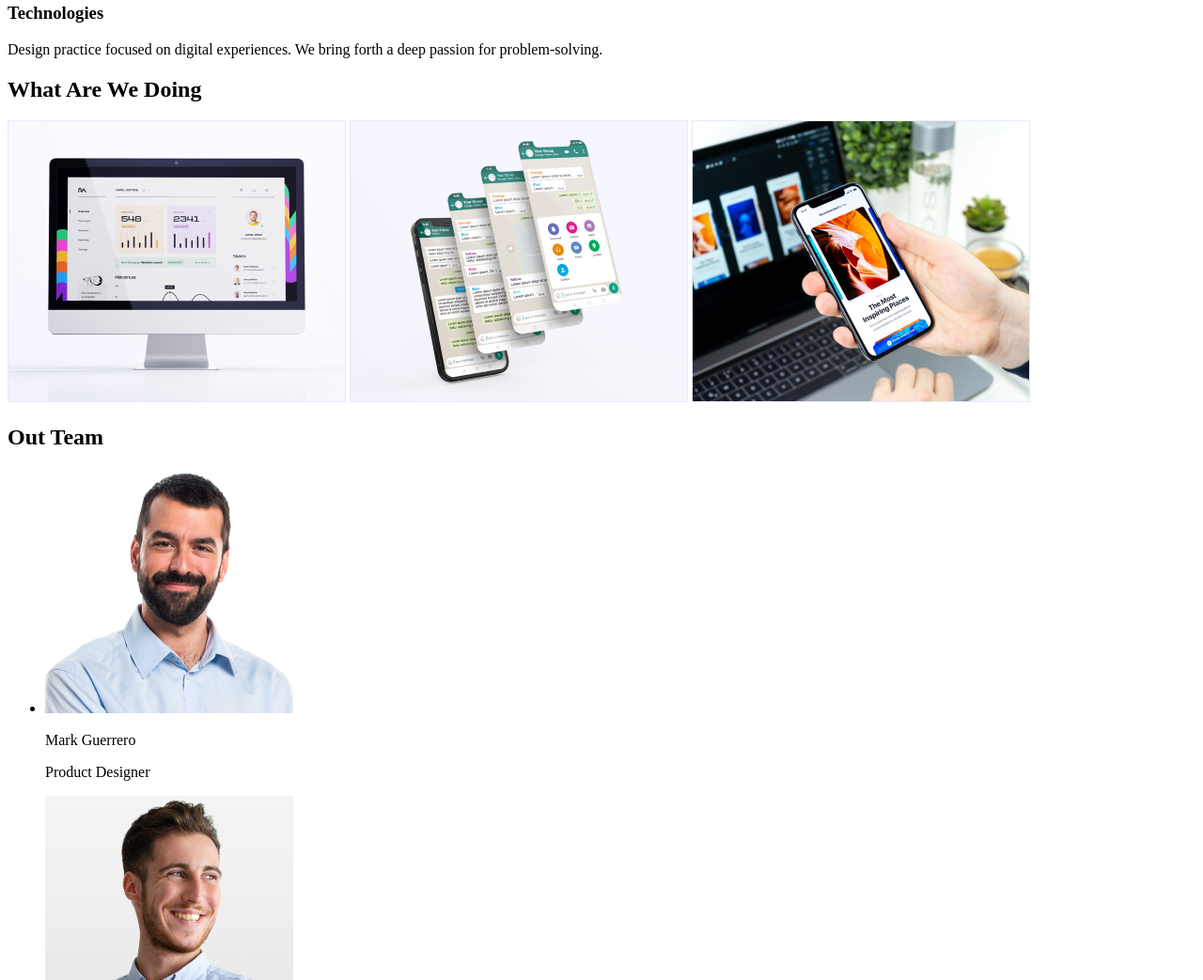
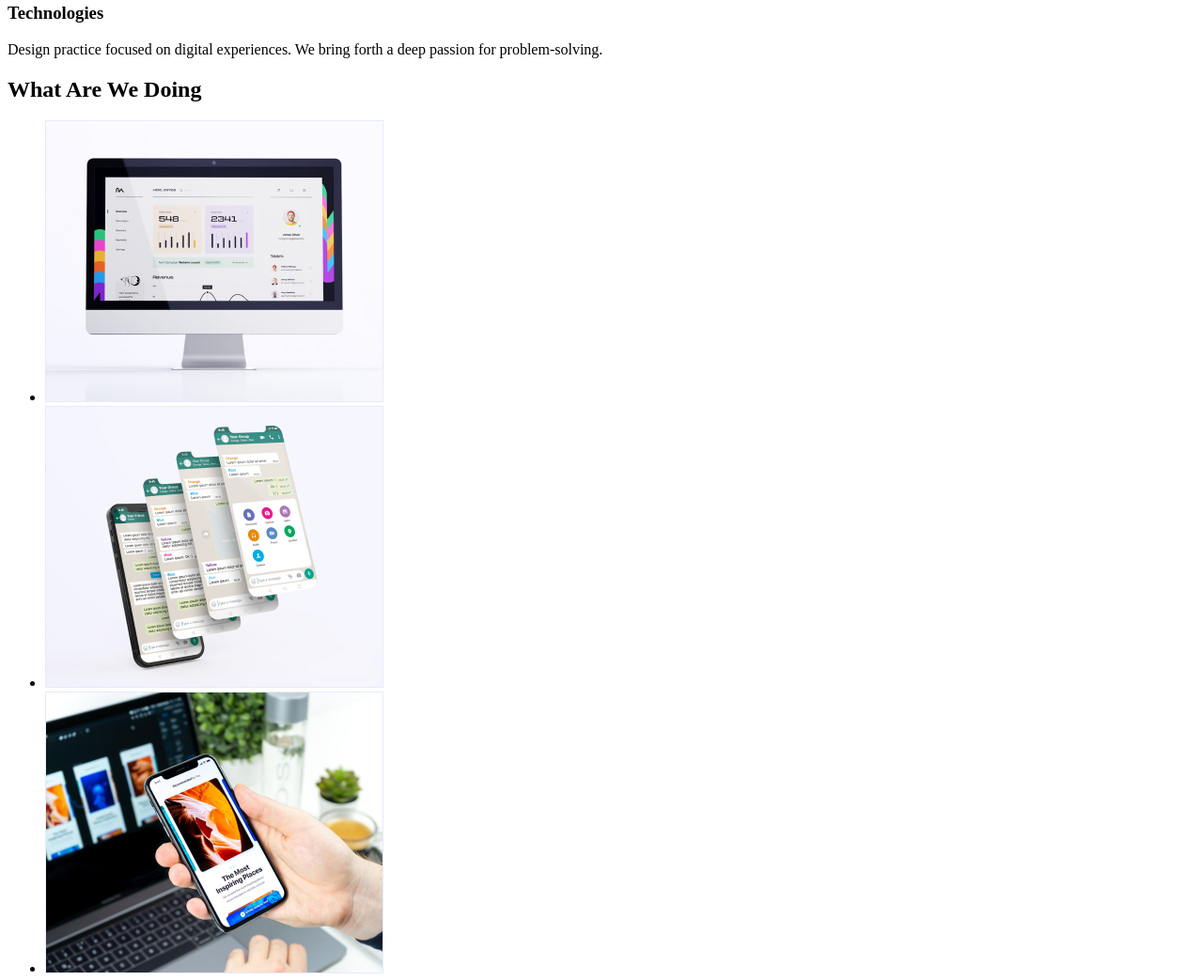
Before and after one commit to SerhiiMW/goit-markup-hw-01, a plain HTML site: page index.html in a window 1280 px wide. Shown: the part 1093-2136 px from the top of the page at 94% size. Drawn offline with Linux system fonts and the light colour scheme.

Commit message:
Update index.html
Добавил список LI

```diff
--- a/index.html
+++ b/index.html
@@ -40,12 +40,11 @@
             <!-- What Are We Doing -->
             <section>
                 <h2>What Are We Doing</h2>
-                <img src="./images/img 1.jpg"
-                alt="images1"/>
-                <img src="./images/img 2.jpg"
-                alt="images2"/>
-                <img src="./images/img 3.jpg"
-                alt="images3"/>
+                    <ul>
+                        <li><img src="./images/img 1.jpg" alt="images1" /></li>
+                        <li><img src="./images/img 2.jpg" alt="images2" /></li>
+                        <li><img src="./images/img 3.jpg" alt="images3" /></li>
+                    </ul>
             </section>
             <!-- Our Team -->
             <section>
```
